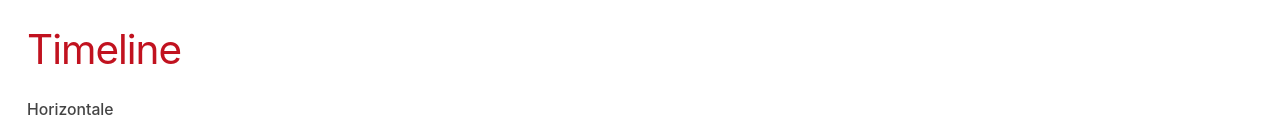
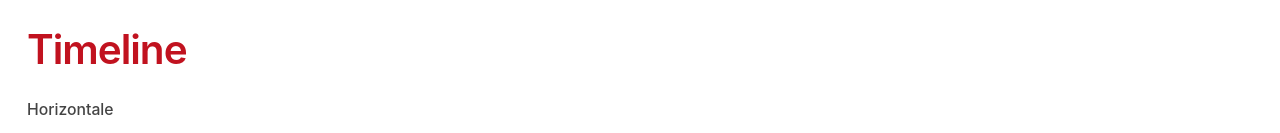
Before and after one commit to FRFlo/common-ui, a SvelteKit app: page / in a window 1280 px wide. Shown: the top 133 px of the page. Built offline with nearby package versions, Linux system fonts and the light colour scheme.

Commit message:
style(timeline): renforcer la typographie du titre

```diff
--- a/src/routes/+page.svelte
+++ b/src/routes/+page.svelte
@@ -12,7 +12,7 @@
 	aria-label="Collection de composants"
 >
 	<section class="py-6" aria-labelledby="timeline-title">
-		<h1 id="timeline-title" class="text-3xl tracking-tight text-primary sm:text-4xl">Timeline</h1>
+		<h1 id="timeline-title" class="font-sans text-3xl font-semibold tracking-tight text-primary sm:text-4xl">Timeline</h1>
 		<h2 class="mt-6 mb-3 text-sm font-medium">Horizontale</h2>
 		<div class="w-full overflow-hidden rounded-xl border border-border bg-background">
 			<Timeline.Root aria-label="Prochains examens">
```
